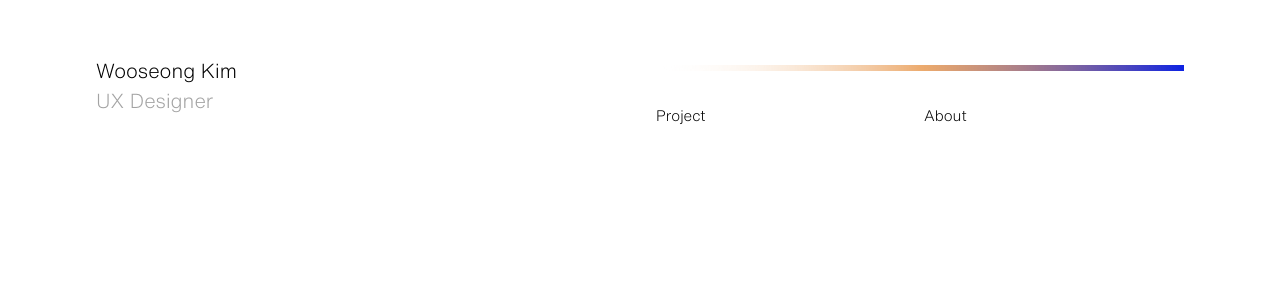
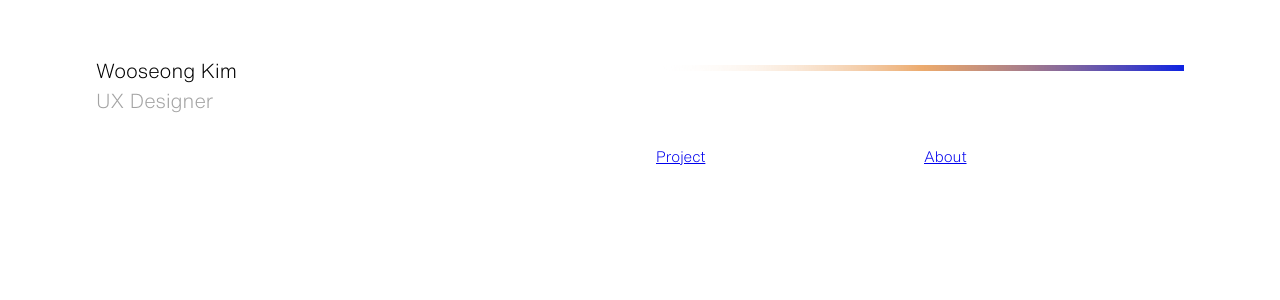
Before and after one commit to kylewskim/kylewskim.github.io, a React (Create React App) app: page /#/ in a window 1280 px wide. Shown: the top 300 px of the page. Built offline with nearby package versions, Linux system fonts and the light colour scheme.

Commit message:
about nav updated

```diff
--- a/src/routes/About.css
+++ b/src/routes/About.css
@@ -0,0 +1,38 @@
+@font-face {
+    font-family: "Helvetica-Now";
+    src: url("../font/HelveticaNowText-Light.otf") format('opentype');
+  }
+
+.grid-container {
+    padding-left : 7.5%;
+    padding-right : 7.5%;
+    padding-top : 3.5em;
+
+    font-family: Helvetica-Now;
+}
+
+.nav_bar {
+    width : 100%;
+    height : 0.35em;
+}
+
+.name-wooseongkim {
+    font-size : 20px;
+    line-height : 1.5em;
+}
+
+.ux-designer {
+    color : #A3A3A3;
+}
+
+.nav-selection {
+
+}
+
+.nav_content {
+    font-size : 15px;
+}
+
+.css-ahplu8-MuiGrid-root>.MuiGrid-item {
+    padding-top : 0px;
+}
--- a/src/routes/About.js
+++ b/src/routes/About.js
@@ -0,0 +1,27 @@
+import React from 'react';
+import Grid from '@mui/material/Grid';
+import './About.css';
+import { Link } from 'react-router-dom';
+
+function About() {
+    return (
+        <Grid container className='grid-container' spacing={4} direction='row-reverse' justify='flex-start' alignItems='flex-start'>
+                <Grid item xs={6} sm={6}>
+                    <img className="nav_bar" src={process.env.PUBLIC_URL + '/assets/Home/home_gradation.png'} alt="nav_gradation"/>
+                </Grid>
+                <Grid className='name-wooseongkim'item xs={12} sm={6}>
+                    <text> Wooseong Kim </text> <br /> <text className='ux-designer'> UX Designer </text>
+                </Grid>
+                    <Grid item xs={12} sm={6}>
+                    <Grid container className='nav-selection' spacing={1} direction='row' justify='flex-start' alignItems='flex-start'>
+                        <Grid className='nav_content' item xs={6}> <Link to='/'> Project </Link> </Grid>
+                        <Grid className='nav_content' item xs={6}> <Link to='/About'> About </Link> </Grid>
+                    </Grid>
+                    </Grid>
+
+
+        </Grid>
+    )
+}
+
+export default About;
--- a/src/routes/Home.css
+++ b/src/routes/Home.css
@@ -26,9 +26,13 @@
 }
 
 .nav-selection {
-    padding-top: 2em;
+
 }
 
 .nav_content {
     font-size : 15px;
 }
+
+.css-ahplu8-MuiGrid-root>.MuiGrid-item {
+    padding-top : 0px;
+}
--- a/src/routes/Home.js
+++ b/src/routes/Home.js
@@ -5,20 +5,39 @@ import { Link } from 'react-router-dom';
 
 function Home() {
     return (
-        <Grid container className='grid-container' spacing={4} direction='row' justify='flex-start' alignItems='flex-start'>
-                    <Grid className='name-wooseongkim'item xs={12} sm={6}>
+        <Grid container className='grid-container' spacing={4} direction='row-reverse' justify='flex-start' alignItems='flex-start'>
+                <Grid item xs={6} sm={6}>
+                    <img className="nav_bar" src={process.env.PUBLIC_URL + '/assets/Home/home_gradation.png'} alt="nav_gradation"/>
+                </Grid>
+                <Grid className='name-wooseongkim'item xs={12} sm={6}>
                     <text> Wooseong Kim </text> <br /> <text className='ux-designer'> UX Designer </text>
+                </Grid>
+                    <Grid item xs={12} sm={6}>
+                    <Grid container className='nav-selection' spacing={1} direction='row' justify='flex-start' alignItems='flex-start'>
+                        <Grid className='nav_content' item xs={6}> <Link to='/'> Project </Link> </Grid>
+                        <Grid className='nav_content' item xs={6}> <Link to='/About'> About </Link> </Grid>
                     </Grid>
-                    <Grid item xs={12} sm={6}>
-                    <img className="nav_bar" src={process.env.PUBLIC_URL + '/assets/Home/home_gradation.png'} alt="nav_gradation"/>
-                    <Grid container className='nav-selection' spacing={1} direction='row' justify='flex-start' alignItems='flex-start'>
-                        <Grid className='nav_content' item xs={6}> Project </Grid>
-                        <Grid className='nav_content' item xs={6}> About </Grid>
                     </Grid>
-
-                </Grid>
         </Grid>
     )
 }
 
+// function Home() {
+//     return (
+//         <Grid container className='grid-container' spacing={4} direction='row' justify='flex-start' alignItems='flex-start'>
+//                     <Grid className='name-wooseongkim'item xs={12} sm={6}>
+//                     <text> Wooseong Kim </text> <br /> <text className='ux-designer'> UX Designer </text>
+//                     </Grid>
+//                     <Grid item xs={12} sm={6}>
+//                     <img className="nav_bar" src={process.env.PUBLIC_URL + '/assets/Home/home_gradation.png'} alt="nav_gradation"/>
+//                     <Grid container className='nav-selection' spacing={1} direction='row' justify='flex-start' alignItems='flex-start'>
+//                         <Grid className='nav_content' item xs={6}> Project </Grid>
+//                         <Grid className='nav_content' item xs={6}> About </Grid>
+//                     </Grid>
+
+//                 </Grid>
+//         </Grid>
+//     )
+// }
+
 export default Home;
```
Also changed, not shown: package.json (+5 -4 lines).
